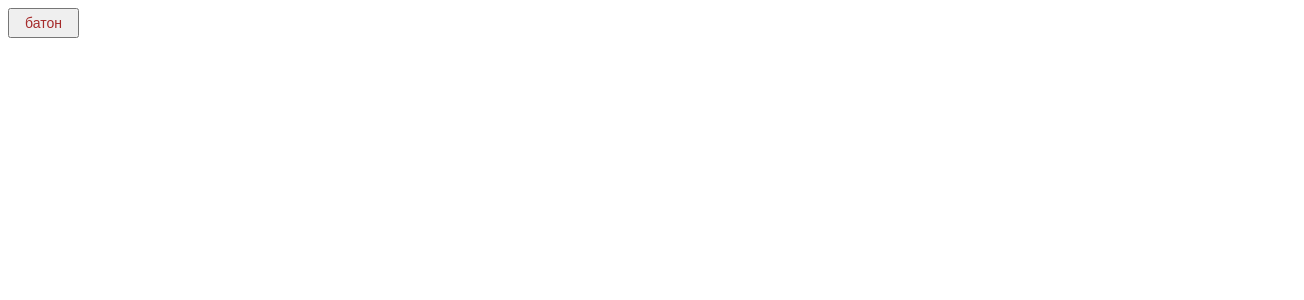
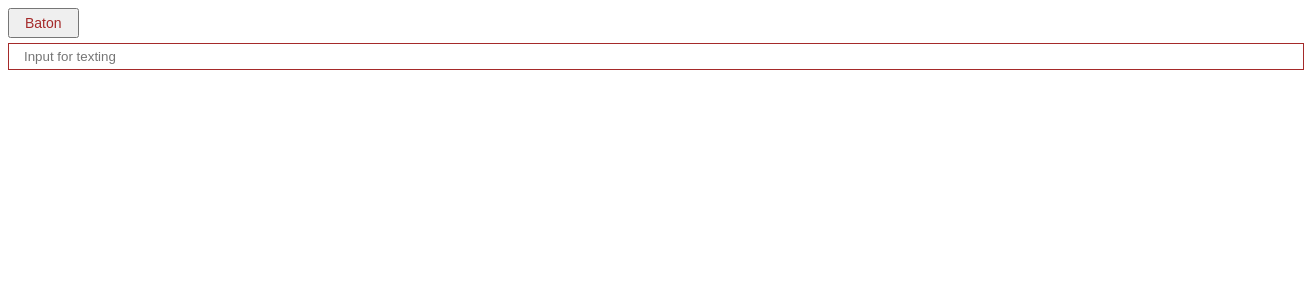
Before and after one commit to PetrachkovVasily/Baba_Is_You_Wiki, a React (Create React App) app in the folder baba_is_you/: page / in a window 1280 px wide. Shown: the top 300 px of the page, 1304 px wide, since content can reach past the window. Built offline with nearby package versions, Linux system fonts and the light colour scheme.

Commit message:
Button, Input

```diff
--- a/baba_is_you/src/App.js
+++ b/baba_is_you/src/App.js
@@ -1,10 +1,20 @@
-import React from "react";
+import React, { useRef, useState } from "react";
 import MyButton from "./components/UI/button/MyButton";
+import MyInput from "./components/UI/input/MyInput";
 
 function App() {
+  const [inputBody, setInputBody] = useState('');
+
+  function handleClick(event) {
+    console.log(inputBody);
+  }
+
   return (
     <div className="App">
-      <MyButton></MyButton>
+      <MyButton onClick={handleClick}>
+        Baton
+      </MyButton>
+      <MyInput value={inputBody} onChange={event => setInputBody(event.target.value)} type='text' placeholder='Input for texting'/>
     </div>
   );
 }
--- a/baba_is_you/src/components/UI/button/MyButton.jsx
+++ b/baba_is_you/src/components/UI/button/MyButton.jsx
@@ -1,10 +1,10 @@
 import React from "react";
 import classes from './MyButton.module.css'
 
-function MyButton(props) {
+function MyButton({children, ...props}) {
     return (
-        <button className={classes.myBtn}>
-            батон
+        <button {...props} className={classes.myBtn}>
+            {children}
         </button>
     )
 }
--- /dev/null
+++ b/baba_is_you/src/components/UI/input/MyInput.jsx
@@ -0,0 +1,10 @@
+import React from "react";
+import classes from './MyInput.module.css'
+
+const MyInput = (props) => {
+    return (
+        <input className={classes.myInput} {...props}/>
+    );
+};
+
+export default MyInput
--- /dev/null
+++ b/baba_is_you/src/components/UI/input/MyInput.module.css
@@ -0,0 +1,6 @@
+.myInput {
+    width: 100%;
+    padding: 5px 15px;
+    margin: 5px 0px;
+    border: 1px solid brown;
+}
```
